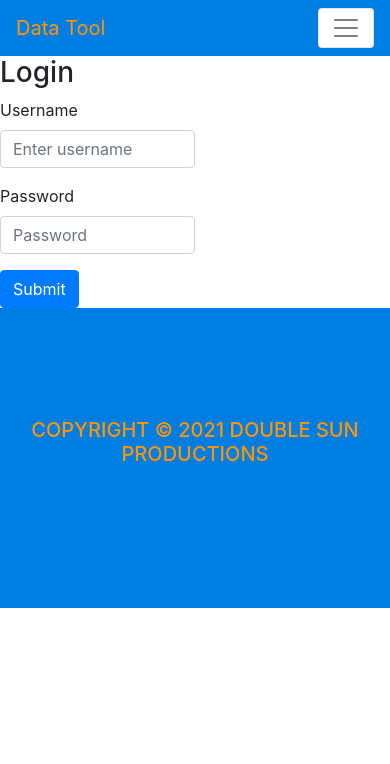
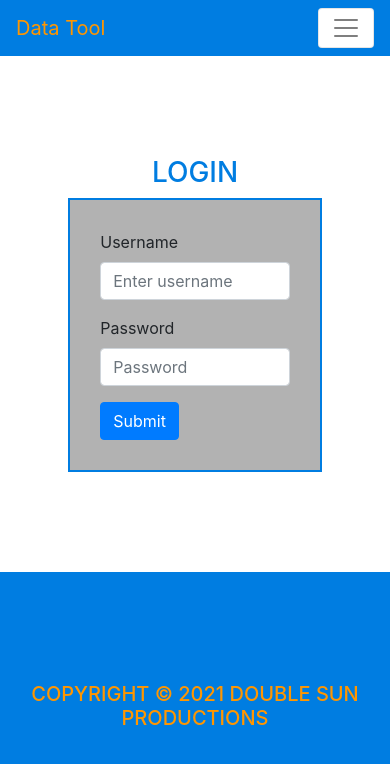
Before and after one commit to ravenusmc/data_tool, a Vue app in the folder client/: page /login in a window 390 px wide. Shown: the top 764 px of the page. Built offline with nearby package versions, Linux system fonts and the light colour scheme; some icons are missing.

Commit message:
changed styles on login page

```diff
--- a/client/src/views/Login.vue
+++ b/client/src/views/Login.vue
@@ -2,11 +2,12 @@
   <div>
     <Navbar />
 
-    <div>
-      <h3>Login</h3>
-    </div>
+    <section>
 
-    <section>
+      <div>
+        <h3 class='login-title center'>Login</h3>
+      </div>
+
       <form @submit="login">
         <div class="form-group">
           <label for="username">Username</label>
@@ -29,7 +30,9 @@
         </div>
         <button type="submit" class="btn btn-primary">Submit</button>
       </form>
+
     </section>
+
     <Footer />
   </div>
 </template>
@@ -66,7 +69,40 @@ export default {
 </script>
 
 <style scoped>
+
+section {
+  margin: 100px 0 100px 0;
+  display: flex;
+  flex-direction: column;
+  justify-content: center;
+  align-items: center;
+}
+
+.login-title {
+  text-transform: uppercase;
+  color: rgb(0, 125, 225);
+}
+
 form {
-  width: 50%;
+  border: 2px solid rgb(0, 125, 225);
+  background-color: rgba(0, 0, 0, 0.3);
+  padding: 30px;
+  width: 45%;
 }
+
+/****************
+Media Queries
+****************/
+
+/* Mobile Screen */
+@media only all and (max-width: 900px) {
+
+  form {
+    border: 2px solid rgb(0, 125, 225);
+    background-color: rgba(0, 0, 0, 0.3);
+    padding: 30px;
+    width: 65%;
+  }
+}
+
 </style>
```
